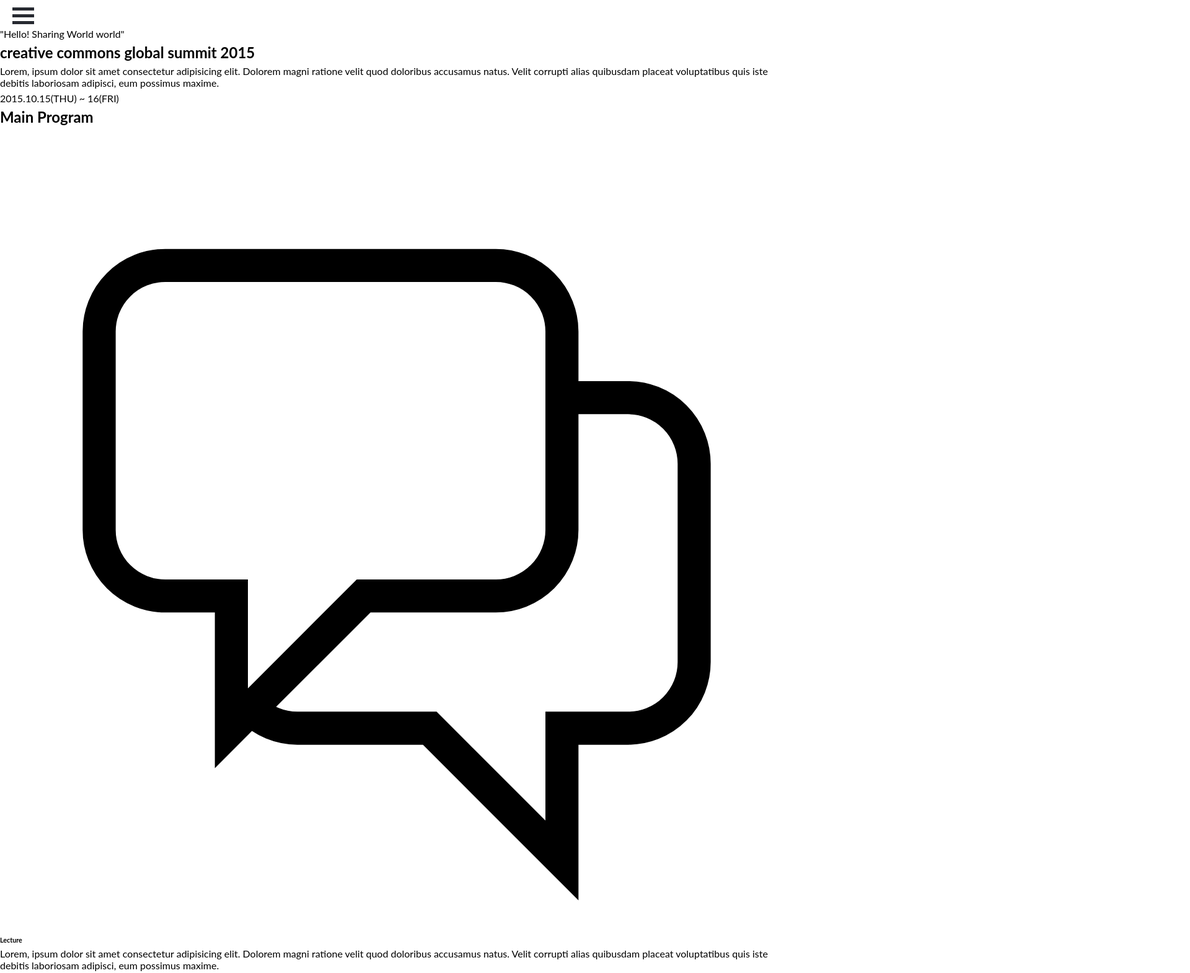
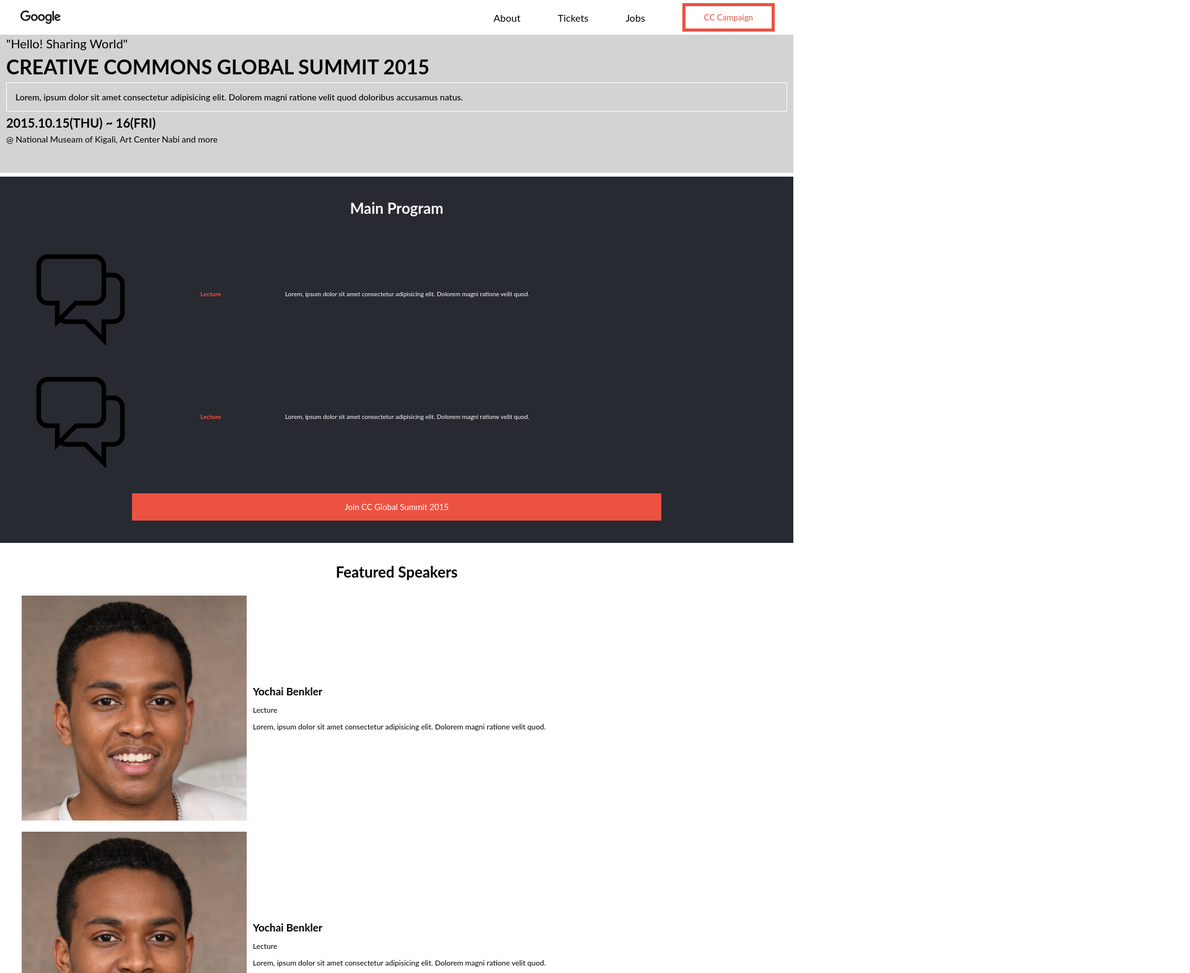
Before and after one commit to Ntare22/microverse-capstone-html, a website: page index.html in a window 1280 px wide. Shown: the top 1570 px of the page at 62% size, 1920 px wide, since content can reach past the window. Drawn offline with Linux system fonts and the light colour scheme.

Commit message:
create desktop version css of index page - finished nav

```diff
--- a/index.html
+++ b/index.html
@@ -18,37 +18,44 @@
         <div id="hamburger-three"></div>
       </nav>
       <ul id="nav-items" class="hide-menu">
+        <li id="logo">
+          <img src="./assets/google-logo-black.png" alt="logo">
+        </li>
         <li class="nav-item">About</li>
-        <li class="nav-item">Buy a Ticket</li>
+        <li class="nav-item">Tickets</li>
         <li class="nav-item">Jobs</li>
+        <li class="nav-item">
+          <button class="campaign-btn">CC Campaign</button>
+        </li>
       </ul>
-      <button class="campaign-btn">cc campaign</button>
     </div>
   </header>
   <div class="home-container">
     <section class="hero">
-      <p id="greeting">"Hello! Sharing World world"</p>
+      <p id="greeting">"Hello! Sharing World"</p>
       <h1 id="headline">creative commons global summit 2015</h1>
-      <p>Lorem, ipsum dolor sit amet consectetur adipisicing elit. Dolorem magni ratione velit quod doloribus accusamus
-        natus. Velit corrupti alias quibusdam placeat voluptatibus quis iste debitis laboriosam adipisci, eum possimus
-        maxime.</p>
+      <p id="sub-title">Lorem, ipsum dolor sit amet consectetur adipisicing elit. Dolorem magni ratione velit quod doloribus accusamus
+        natus.</p>
       <p class="dates">2015.10.15(THU) ~ 16(FRI)</p>
+      <p class="location">@ National Museam of Kigali, Art Center Nabi and more</p>
     </section>
     <section id="programs-section">
       <h2 class="program-title">Main Program</h2>
       <div id="programs"></div>
-      <button class="join">Join CC Global Summit 2015</button>
+      <div class="btn-container">
+        <button class="btn-join">Join CC Global Summit 2015</button>
+      </div>
     </section>
     <section id="speakers-section">
       <h2 class="speakers-title">Featured Speakers</h2>
       <div id="speakers"></div>
     </section>
     <section id="partners-section">
-      <h2 class="partner-title">Partner</h2>
-      <div id="partner"></div>
+      <h2 class="partner-title">Partners</h2>
+      <div id="partners"></div>
     </section>
     <footer>
-      <img src="./assets/" alt="logo">
+      <img src="./assets/google-logo-black.png" alt="logo">
       <p>2015 Creative Commons. Some Rights</p>
     </footer>
   </div>
--- a/index.js
+++ b/index.js
@@ -1,9 +1,7 @@
 function toggle(btn) {
   btn.classList.toggle('toggle');
   const navList = document.getElementById('nav-items');
-  navList.classList.toggle('hide-menu')
-  // console.log(navList.style.display === '')
-
+  navList.classList.toggle('hide-menu');
 }
 
 function loadIndex() {
@@ -12,24 +10,25 @@
       icon: './assets/chat.svg',
       caption: 'program image',
       title: 'Lecture',
-      description: 'Lorem, ipsum dolor sit amet consectetur adipisicing elit. Dolorem magni ratione velit quod doloribus accusamus natus. Velit corrupti alias quibusdam placeat voluptatibus quis iste debitis laboriosam adipisci, eum possimus maxime.',
+      description: 'Lorem, ipsum dolor sit amet consectetur adipisicing elit. Dolorem magni ratione velit quod.',
     },
     {
       icon: './assets/chat.svg',
       caption: 'program image',
       title: 'Lecture',
-      description: 'Lorem, ipsum dolor sit amet consectetur adipisicing elit. Dolorem magni ratione velit quod doloribus accusamus natus. Velit corrupti alias quibusdam placeat voluptatibus quis iste debitis laboriosam adipisci, eum possimus maxime.',
+      description: 'Lorem, ipsum dolor sit amet consectetur adipisicing elit. Dolorem magni ratione velit quod.',
     },
   ];
 
   programs.forEach((item) => {
     const programItem = document.createElement('div');
+    programItem.classList = 'program'
 
     const imgItem = document.createElement('img');
     imgItem.setAttribute('src', item.icon);
     imgItem.setAttribute('alt', item.caption);
 
-    const itemTitle = document.createElement('h6');
+    const itemTitle = document.createElement('h4');
     itemTitle.innerHTML = item.title;
 
     const itemDesc = document.createElement('p');
@@ -47,18 +46,20 @@
       image: './assets/img-cap.jpeg',
       name: 'Yochai Benkler',
       title: 'Lecture',
-      description: 'Lorem, ipsum dolor sit amet consectetur adipisicing elit. Dolorem magni ratione velit quod doloribus accusamus natus. Velit corrupti alias quibusdam placeat voluptatibus quis iste debitis laboriosam adipisci, eum possimus maxime.',
+      description: 'Lorem, ipsum dolor sit amet consectetur adipisicing elit. Dolorem magni ratione velit quod.',
     },
     {
       image: './assets/img-cap.jpeg',
       name: 'Yochai Benkler',
       title: 'Lecture',
-      description: 'Lorem, ipsum dolor sit amet consectetur adipisicing elit. Dolorem magni ratione velit quod doloribus accusamus natus. Velit corrupti alias quibusdam placeat voluptatibus quis iste debitis laboriosam adipisci, eum possimus maxime.',
+      description: 'Lorem, ipsum dolor sit amet consectetur adipisicing elit. Dolorem magni ratione velit quod.',
     },
   ];
 
   performers.forEach((performer) => {
     const performerItem = document.createElement('div');
+    const performerDetails = document.createElement('div')
+    performerDetails.classList = 'performerInfo'
 
     const imgItem = document.createElement('img');
     imgItem.setAttribute('src', performer.image);
@@ -66,22 +67,34 @@
 
     const itemName = document.createElement('p');
     itemName.innerHTML = performer.name;
+    itemName.classList = 'performer-name';
 
     const performerTitle = document.createElement('p');
     performerTitle.innerHTML = performer.title;
+    performerTitle.classList = 'performer-title';
 
     const performerDesc = document.createElement('p');
     performerDesc.innerHTML = performer.description;
+    performerDesc.classList = 'performer-desc';
 
     performerItem.appendChild(imgItem);
-    performerItem.appendChild(itemName);
-    performerItem.appendChild(performerTitle);
-    performerItem.appendChild(performerDesc);
+    performerDetails.appendChild(itemName);
+    performerDetails.appendChild(performerTitle);
+    performerDetails.appendChild(performerDesc);
+    performerItem.appendChild(performerDetails);
     document.getElementById('speakers').appendChild(performerItem);
   });
 }
 
 const partners = [
+  {
+    img: './assets/google-logo-black.svg',
+    caption: 'google logo',
+  },
+  {
+    img: './assets/google-logo-black.svg',
+    caption: 'google logo',
+  },
   {
     img: './assets/google-logo-black.svg',
     caption: 'google logo',
@@ -96,7 +109,7 @@
   const imgItem = document.createElement('img');
   imgItem.setAttribute('src', partner.img);
 
-  document.getElementById('partner').appendChild(imgItem);
+  document.getElementById('partners').appendChild(imgItem);
 });
 
 function loadAbout() {
--- /dev/null
+++ b/scss/components/_copyright.scss
@@ -0,0 +1,15 @@
+footer {
+  display: flex;
+  padding: 20px;
+  align-items: center;
+  img {
+    width: 30%;
+    height: 30%;
+  }
+
+  p {
+    width: 70%;
+    padding: 12px;
+    font-size: 14px;
+  }
+}
--- /dev/null
+++ b/scss/components/_hero.scss
@@ -0,0 +1,28 @@
+.hero {
+  padding: 40px 10px;
+  font-size: 20px;
+  background-color: $light-grey;
+
+  h1 {
+    text-transform: uppercase;
+    font-family: 'cocobase-bold', 'Lato', sans-serif;
+    font-size: 32px;
+    width: 98%;
+    font-weight: bolder;
+  }
+
+  #sub-title {
+    padding: 14px;
+    font-size: 14px;
+    border: 1px solid #fff;
+    font-weight: 500;
+  }
+
+  .dates {
+    font-weight: bold;
+  }
+
+  .location {
+    font-size: 14px;
+  }
+}
--- a/scss/components/_nav.scss
+++ b/scss/components/_nav.scss
@@ -1,8 +1,11 @@
 @import '../abstracts/colors';
-@import '../abstracts/fonts';
 
 .hamburger {
   padding: 0 20px;
+}
+
+#logo {
+  display: none;
 }
 
 #hamburger-one,
@@ -29,7 +32,6 @@
 
 #nav-items {
   list-style-type: none;
-  background-color: red;
   box-sizing: border-box;
   font-family: 'cocogoose-thin', 'Lato', sans-serif;
   width: 100%;
@@ -43,3 +45,44 @@
 .campaign-btn {
   display: none;
 }
+
+@media (min-width: 768px) {
+  .hamburger {
+    display: none;
+  }
+
+  #logo {
+    display: block;
+  }
+
+  #nav-items {
+    display: flex;
+    justify-content: flex-end;
+    top: 0;
+    margin: 0;
+    position: fixed;
+    height: 7%;
+    align-items: center;
+    background-color: #fff;
+
+
+    li {
+      padding: 0 30px;
+
+      img {
+        width: 10%;
+        float: left;
+        margin: 0;
+      }
+    }
+  }
+
+  .campaign-btn {
+    display: block;
+    padding: 10px 30px;
+    background-color: #fff;
+    border: 5px solid $orange;
+    color: $orange;
+    white-space: nowrap;
+  }
+}
--- /dev/null
+++ b/scss/components/_partners.scss
@@ -0,0 +1,13 @@
+#partners-section {
+  text-align: center;
+  background-color: $dark-grey;
+  .partner-title {
+    color: #fff
+  }
+
+  #partners {
+    img {
+      width: 30%;
+    }
+  }
+}
--- /dev/null
+++ b/scss/components/_programs.scss
@@ -0,0 +1,43 @@
+#programs-section {
+  display: flex;
+  flex-direction: column;
+  padding: 30px;
+  background-color: $dark-grey;
+  color: #fff;
+
+  h2 {
+    text-align: center;
+  }
+
+  #programs {
+    padding: 10px;
+    img {
+      width: 15%;
+      height: 15%;
+    }
+    .program {
+      display: flex;
+      align-items: center;
+      justify-content: space-between;
+      font-size: 10px;
+
+      h4 {
+        text-align: center;
+        width: 15%;
+        color: $orange
+      }
+      p {
+        width: 65%;
+      }
+    }
+  }
+
+  .btn-join {
+    padding: 14px;
+    border: transparent;
+    background-color: $orange;
+    color: #fff;
+    margin: 0 15%;
+    width: 70%;
+  }
+}
--- /dev/null
+++ b/scss/components/_speakers.scss
@@ -0,0 +1,33 @@
+#speakers-section {
+  display: flex;
+  flex-direction: column;
+  padding: 20px 25px;
+
+  h2 {
+    text-align: center;
+  }
+
+  #speakers {
+    div {
+      align-items: center;
+      display: flex;
+      padding: 0 10px;
+      font-size: 12px;
+
+      background-color: #fff;
+
+      .performerInfo {
+        flex-direction: column;
+        align-items: flex-start;
+        .performer-name {
+          font-weight: 700;
+          font-size: 17px;
+        }
+      }
+    }
+    img {
+      width: 30%;
+      height: 30%;
+    }
+  }
+}
--- a/scss/style.scss
+++ b/scss/style.scss
@@ -10,3 +10,8 @@
 }
 
 @import 'components/nav.scss';
+@import 'components/hero.scss';
+@import 'components/programs.scss';
+@import 'components/speakers.scss';
+@import 'components/partners.scss';
+@import 'components/copyright.scss';
```
Also changed, not shown: about.html (+7 -1 lines), css/style.css, 2 other files.
